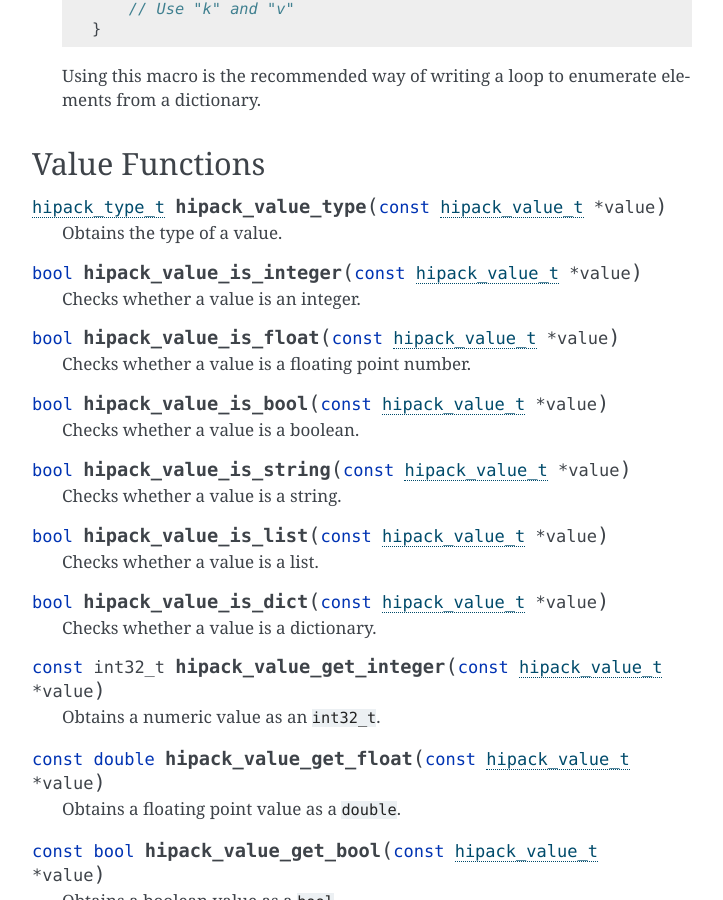
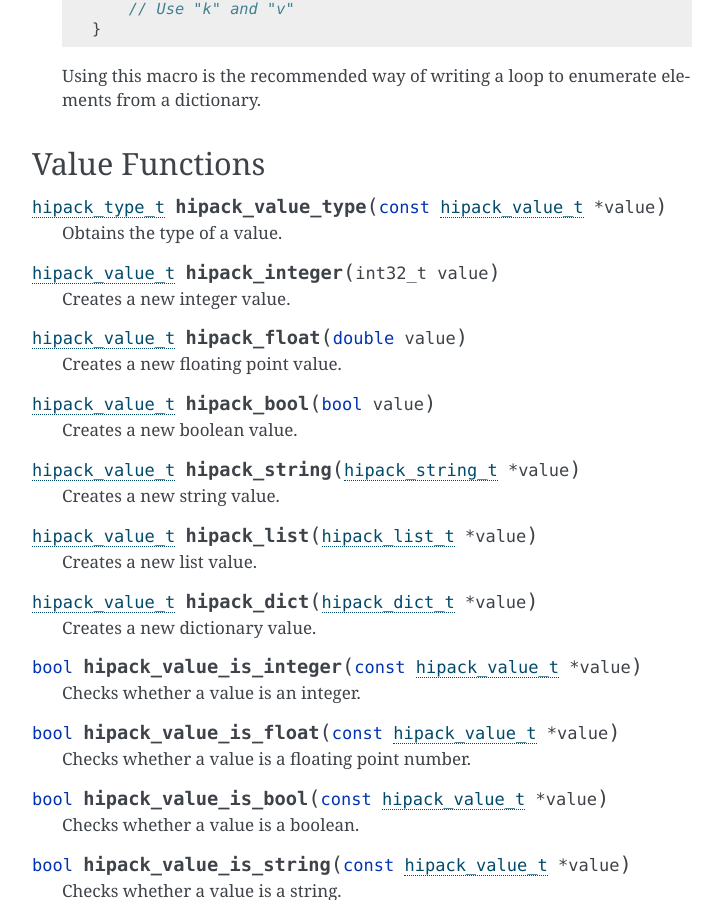
Before and after one commit to aperezdc/hipack-c, a Sphinx documentation site: the page built from doc/apiref.rst, in a window 1280 px wide and 900 px high, scrolled down 5100 px. Shown: the whole window, without its empty margins (388-1111 px from the left). Built offline with Sphinx 7.4.7, drawn with Linux system fonts in a browser that asks for light colours.

Commit message:
Utility functions to create hipack_value_t objects

```diff
--- a/doc/apiref.rst
+++ b/doc/apiref.rst
@@ -307,6 +307,30 @@ Value Functions
 
    Obtains the type of a value.
 
+.. c:function:: hipack_value_t hipack_integer (int32_t value)
+
+   Creates a new integer value.
+
+.. c:function:: hipack_value_t hipack_float (double value)
+
+   Creates a new floating point value.
+
+.. c:function:: hipack_value_t hipack_bool (bool value)
+
+   Creates a new boolean value.
+
+.. c:function:: hipack_value_t hipack_string (hipack_string_t *value)
+
+   Creates a new string value.
+
+.. c:function:: hipack_value_t hipack_list (hipack_list_t *value)
+
+   Creates a new list value.
+
+.. c:function:: hipack_value_t hipack_dict (hipack_dict_t *value)
+
+   Creates a new dictionary value.
+
 .. c:function:: bool hipack_value_is_integer (const hipack_value_t *value)
 
    Checks whether a value is an integer.
```
Also changed, not shown: 1 other file.
